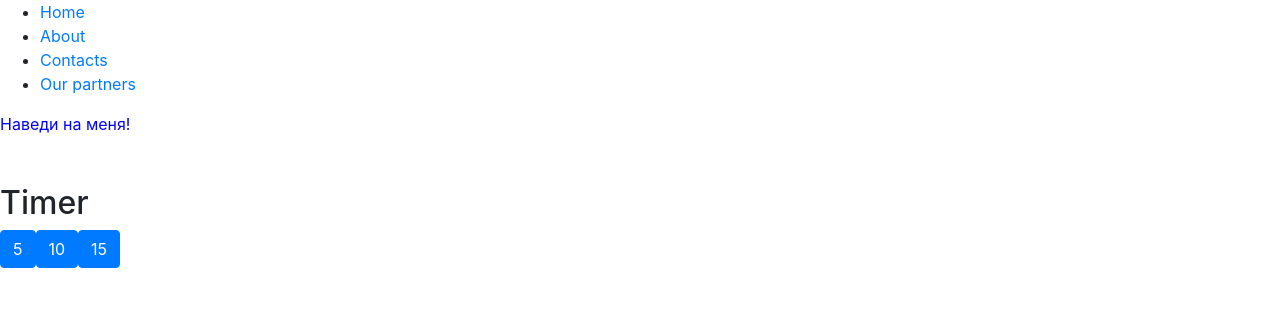
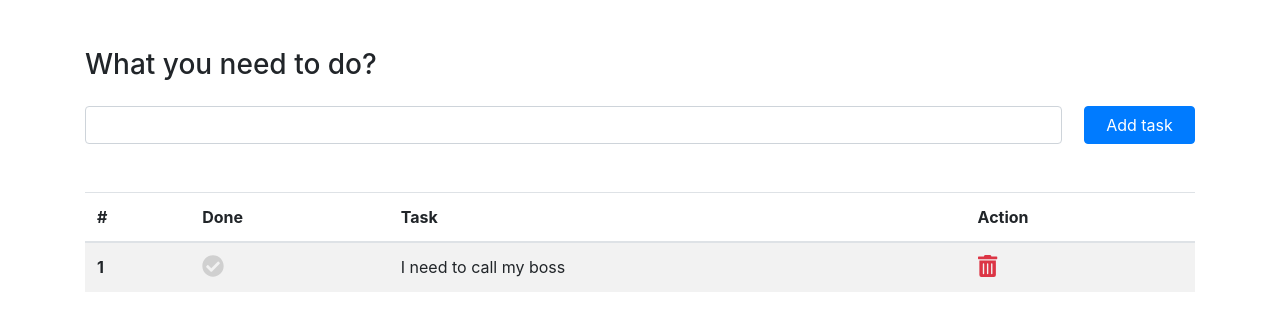
Before and after one commit to Yaroslav-Melnychenko/react, a React (Create React App) app: page / in a window 1280 px wide. Shown: the top 330 px of the page. Built offline with nearby package versions, Linux system fonts and the light colour scheme.

Commit message:
to do list

```diff
--- a/package.json
+++ b/package.json
@@ -3,9 +3,13 @@
   "version": "0.1.0",
   "private": true,
   "dependencies": {
+    "@fortawesome/fontawesome-svg-core": "^1.2.8",
+    "@fortawesome/free-solid-svg-icons": "^5.5.0",
+    "@fortawesome/react-fontawesome": "^0.1.3",
     "bootstrap": "^4.1.3",
     "react": "^16.6.3",
     "react-dom": "^16.6.3",
+    "react-fontawesome": "^1.6.1",
     "react-scripts": "2.1.1"
   },
   "scripts": {
--- a/src/App.js
+++ b/src/App.js
@@ -1,18 +1,21 @@
 import React from "react";
 import '../node_modules/bootstrap/dist/css/bootstrap.min.css';
-import Button from "./components/button";
-import Form from "./components/form";
-import Menu from "./components/menu";
-import Tooltip from "./components/tooltip";
-import Timer from "./components/timer";
+// import Button from "./components/button";
+// import Form from "./components/form";
+// import Menu from "./components/menu";
+// import Tooltip from "./components/tooltip";
+// import Timer from "./components/timer";
+import Todo from "./components/todo";
 
 class App extends React.Component{
     render(){
         return (
-            <div>
-                <Menu />
-                <Tooltip text='Ты на меня навел!'>Наведи на меня!</Tooltip>
-                <Timer />
+            <div className="container mt-5">
+                <div className="row">
+                    <div className="col-md-12">
+                        <Todo />
+                    </div>
+                </div>
             </div>
         )
     }
--- /dev/null
+++ b/src/components/todo.css
@@ -0,0 +1,15 @@
+.main-input{
+    width: 88%;
+    margin-right: 2%;
+}
+
+.main-button{
+    width: 10%;
+}
+
+.custom-awasome-icon{
+    font-size: 22px;
+    cursor: pointer;
+}
+
+.action-false{color: #d0d0d0;}
--- /dev/null
+++ b/src/components/todo.js
@@ -0,0 +1,68 @@
+import React from "react";
+import "../components/todo.css";
+
+import { library } from '@fortawesome/fontawesome-svg-core';
+import { FontAwesomeIcon } from '@fortawesome/react-fontawesome';
+import { faCheckCircle, faTrashAlt } from '@fortawesome/free-solid-svg-icons';
+
+library.add(faCheckCircle, faTrashAlt);
+
+class Todo extends React.Component{
+
+    constructor(props){
+        super(props);
+        this.state = {
+            tasks: [
+                {
+                    oneTask: 'I need to call my boss',
+                    doneTask: false
+                },
+                {
+                    oneTask: 'Find the best way to solve a task',
+                    doneTask: true
+                },
+                {
+                    oneTask: 'Be happy',
+                    doneTask: true
+                }
+            ]
+        };
+    }
+
+    render(){
+
+        return (
+            <div className="todo-list">
+                <h3>What you need to do?</h3>
+                <div className="input-group mt-4">
+                    <span className="input-group-btn main-input">
+                        <input type="text" name="newTask" className="form-control" />
+                    </span>
+                    <button className="btn btn-primary main-button">Add task</button>
+                </div>
+
+                <div className="tasks-container mt-5">
+                    <table className="table table-striped">
+                        <thead>
+                            <tr>
+                                <th scope="col">#</th>
+                                <th scope="col">Done</th>
+                                <th scope="col">Task</th>
+                                <th scope="col">Action</th>
+                            </tr>
+                        </thead>
+                        <tbody>
+                            <tr>
+                                <th scope="row">1</th>
+                                <td><FontAwesomeIcon icon="check-circle" className="custom-awasome-icon action-false" /></td>
+                                <td>I need to call my boss</td>
+                                <td><FontAwesomeIcon icon="trash-alt" className="custom-awasome-icon text-danger" /></td>
+                            </tr>
+                        </tbody>
+                    </table>
+                </div>
+            </div>
+        );
+    }
+}
+export default Todo;
```
Also changed, not shown: 1 other file (tests, documents, lock files or other folders).
